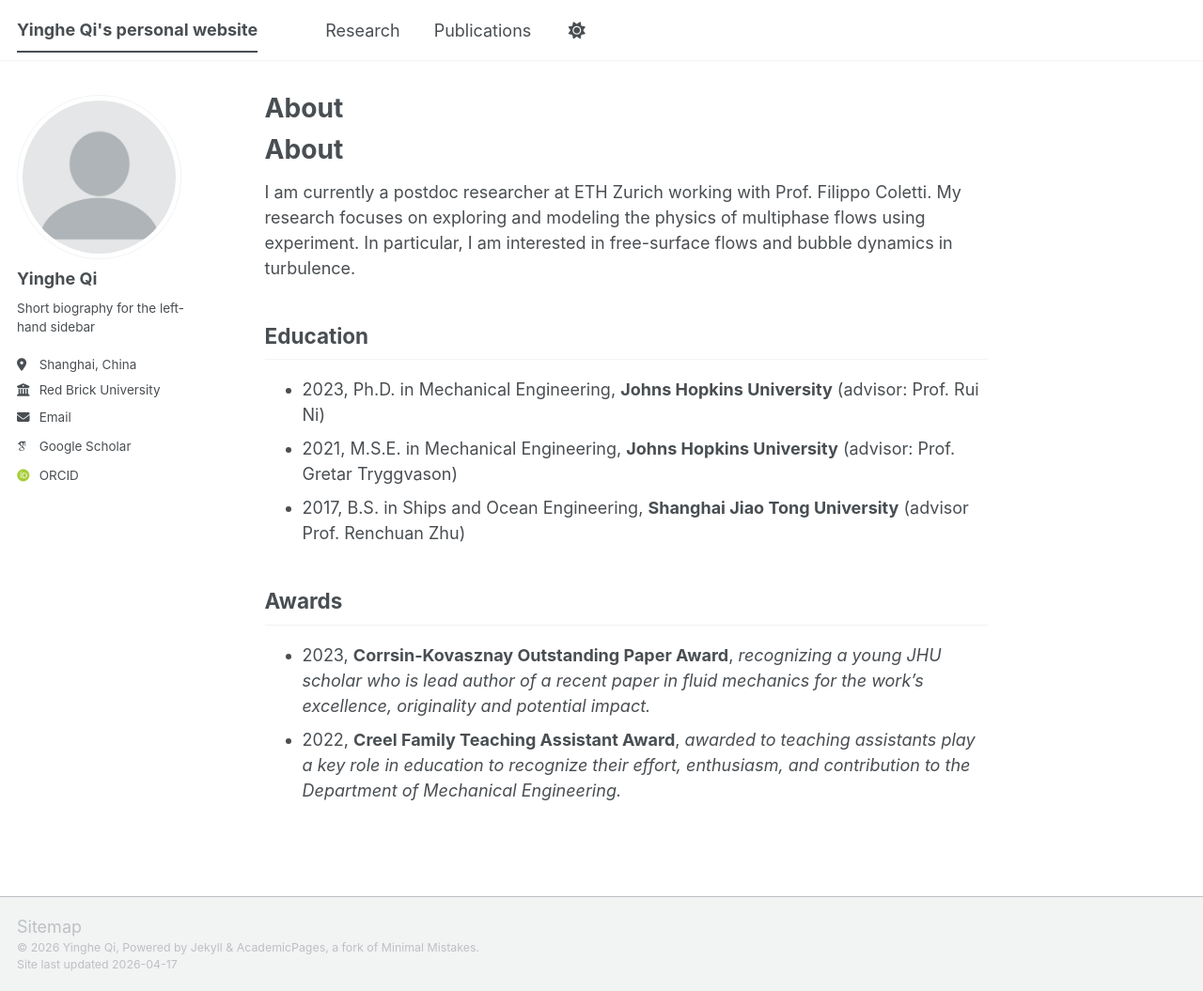
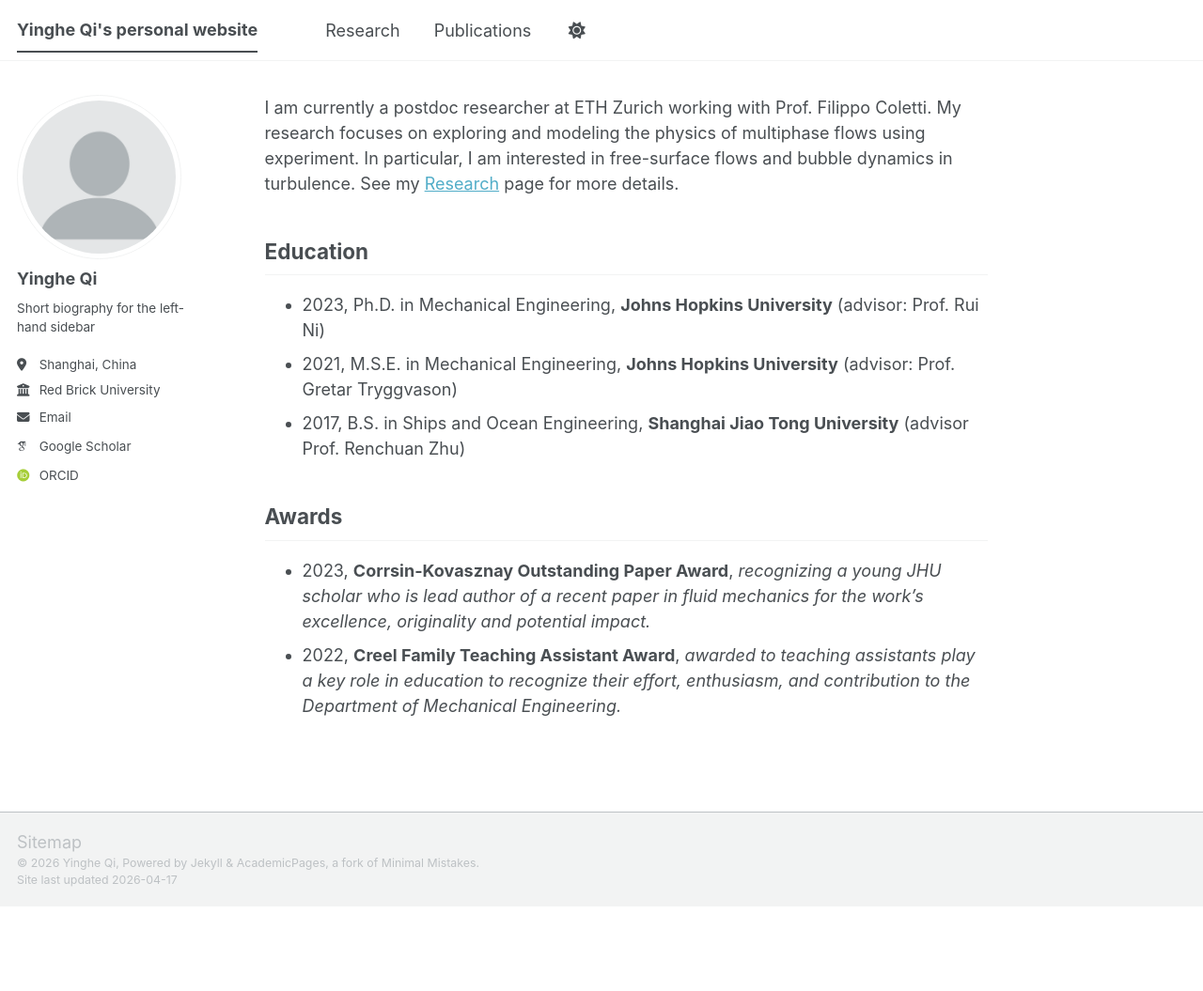
Before and after one commit to yingheqi/yingheqi.github.io, a Jekyll site: the page built from _pages/about.md, in a window 1280 px wide and 1055 px high. Shown: the whole window at 94% size. Built offline with Jekyll 4.4.1, drawn with Linux system fonts in a browser that asks for light colours; some web fonts are replaced; a script bundle is joined from its source files by our own code; library files that are not in the unit come from our copies; our own code applies the rules of GitHub Pages for plain Markdown files.

Commit message:
Update about.md

```diff
--- a/_pages/about.md
+++ b/_pages/about.md
@@ -7,8 +7,7 @@
   - /about.html
 ---
 
-# About
-I am currently a postdoc researcher at ETH Zurich working with Prof. Filippo Coletti. My research focuses on exploring and modeling the physics of multiphase flows using experiment. In particular, I am interested in free-surface flows and bubble dynamics in turbulence.
+I am currently a postdoc researcher at ETH Zurich working with Prof. Filippo Coletti. My research focuses on exploring and modeling the physics of multiphase flows using experiment. In particular, I am interested in free-surface flows and bubble dynamics in turbulence. See my [Research](/research/) page for more details.
 
 ## Education
 - 2023, Ph.D. in Mechanical Engineering, **Johns Hopkins University** (advisor: Prof. Rui Ni)
```
